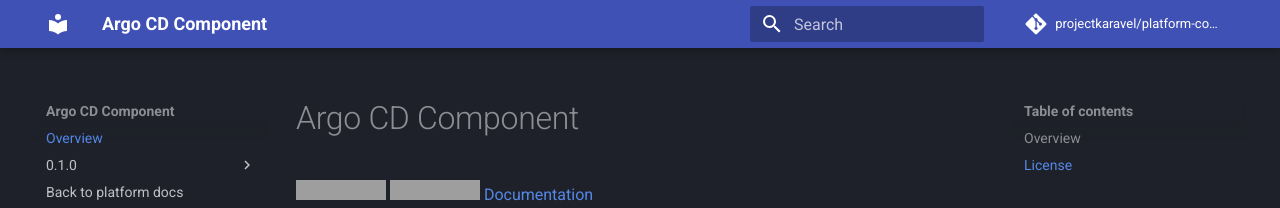
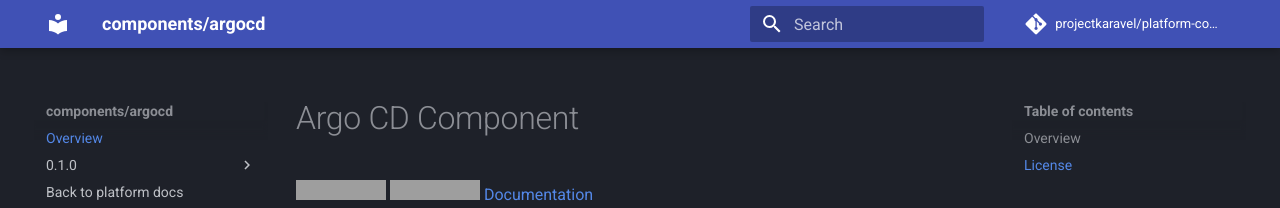
Before and after one commit to karavel-io/platform-component-argocd, an MkDocs documentation site: the page built from docs/index.md, in a window 1280 px wide. Shown: the top 208 px of the page. Built offline with MkDocs 1.6.1 and Material for MkDocs 9.7.7, drawn with Linux system fonts in a browser that asks for light colours; comment, search, counter and statistics services are not loaded; grey boxes are pictures that could not be loaded.

Commit message:
Fix site name for monorepo plugin

```diff
--- a/mkdocs.yml
+++ b/mkdocs.yml
@@ -1,4 +1,4 @@
-site_name: Argo CD Component
+site_name: components/argocd
 site_url: https://docs.karavel.io/components/argocd
 repo_name: projectkaravel/platform-component-argocd
 repo_url: https://github.com/projectkaravel/platform-component-argocd
```
